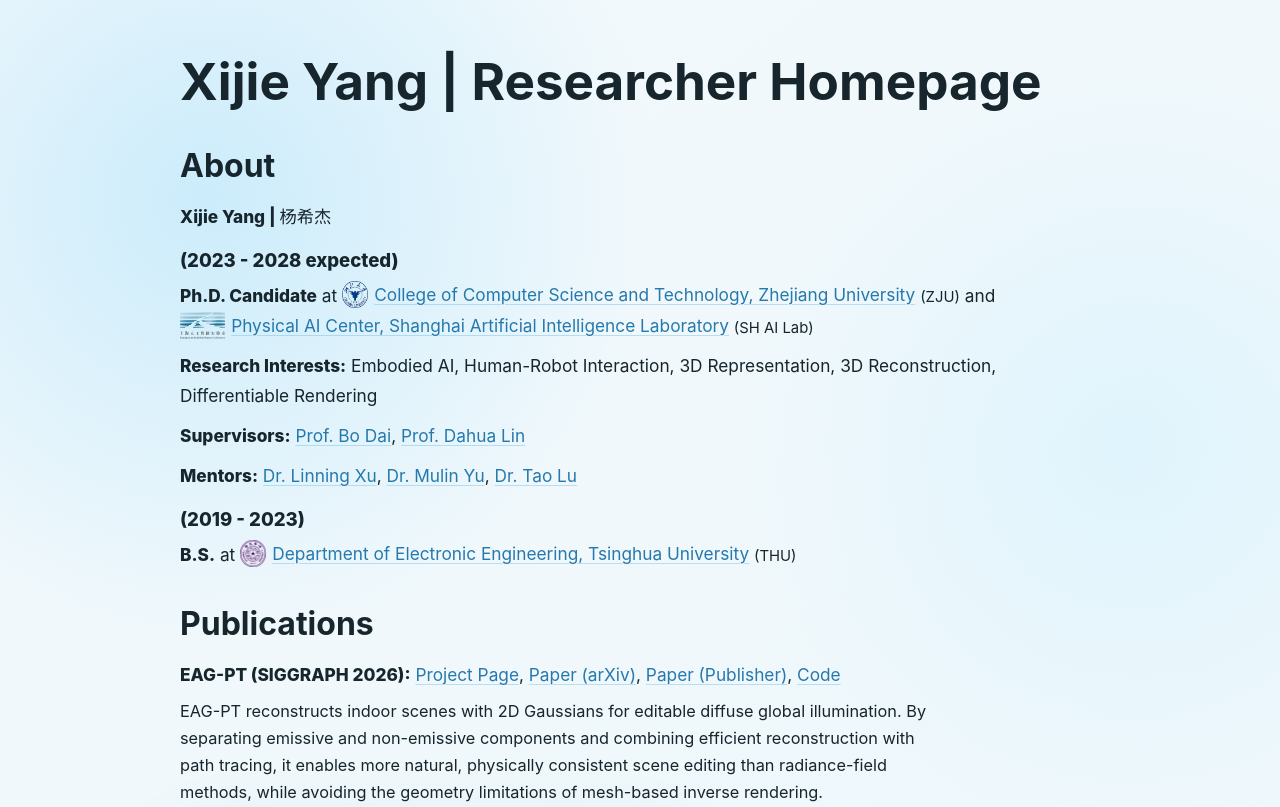
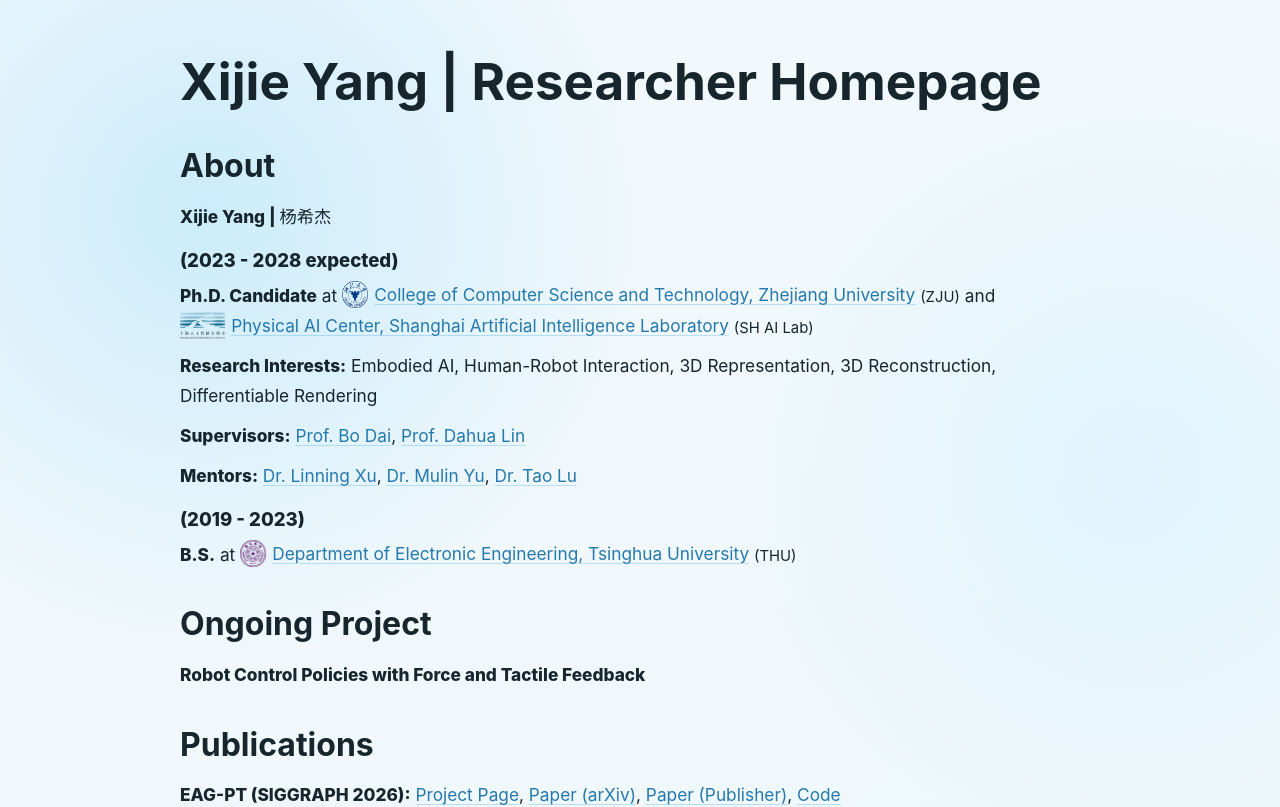
Before and after one commit to Xijie-Yang/xijie-yang.github.io, a React (Vite) app: page / in a window 1280 px wide. Shown: the top 807 px of the page. Built offline with nearby package versions, Linux system fonts and the light colour scheme.

Commit message:
add ongoing project

```diff
--- a/src/App.jsx
+++ b/src/App.jsx
@@ -100,6 +100,12 @@
           <span>Department of Electronic Engineering, Tsinghua University</span>
         </a>{" "}
         <small>(THU)</small>
+      </p>
+
+      <h2>Ongoing Project</h2>
+
+      <p>
+        <strong>Robot Control Policies with Force and Tactile Feedback</strong>
       </p>
 
       <h2>Publications</h2>
```
